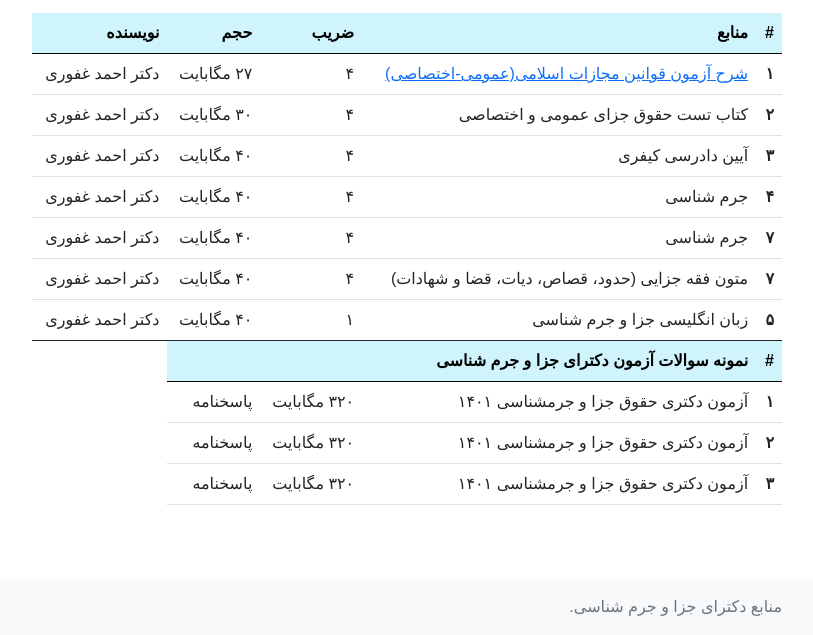
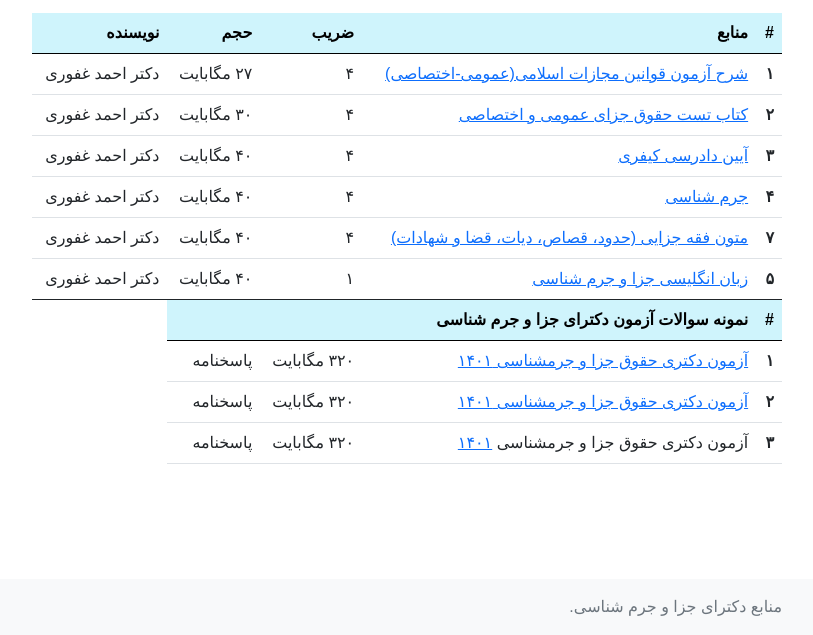
Before and after one commit to noonlawash/pdf, a plain HTML site: page index.html in a window 1280 px wide. Shown: the part 165-800 px from the top of the page, without its empty margins (233-1046 px from the left). Drawn offline with nearby package versions, Linux system fonts and the light colour scheme; some packages are replaced by stand-ins of ours; a script that the page names is missing; a web font is replaced by a local one.

Commit message:
Update index.html

```diff
--- a/index.html
+++ b/index.html
@@ -70,49 +70,42 @@
   <tbody>
     <tr>
       <th scope="row">1</th>
-      <td><a href="https://s33.picofile.com/file/8485204842/jaza_ghafoori.pdf.html" target="_blank">شرح آزمون قوانین مجازات اسلامی(عمومی-اختصاصی)</a></td>
+      <td><a href="https://s33.picofile.com/file/8485204842/jaza_ghafoori.pdf.html" target="_blank">شرح آزمون قوانین مجازات اسلامی(عمومی-اختصاصی)</a></a></td>
 		<td>4</td>
       <td>27 مگابایت</td>
       <td>دکتر احمد غفوری</td>
     </tr>
     <tr>
       <th scope="row">2</th>
-      <td>کتاب تست حقوق جزای عمومی و اختصاصی</td>
+      <td><a href="https://s33.picofile.com/file/8485204842/jaza_ghafoori.pdf.html" target="_blank">کتاب تست حقوق جزای عمومی و اختصاصی</a></td>
 		<td>4</td>
       <td>30 مگابایت</td>
       <td>دکتر احمد غفوری</td>
     </tr>
     <tr>
       <th scope="row">3</th>
-      <td>آیین دادرسی کیفری</td>
+      <td><a href="https://s33.picofile.com/file/8485204842/jaza_ghafoori.pdf.html" target="_blank">آیین دادرسی کیفری</a></td>
 		<td>4</td>
       <td>40 مگابایت</td>
       <td>دکتر احمد غفوری</td>
     </tr>
 	 <tr>
       <th scope="row">4</th>
-      <td>جرم شناسی</td>
+      <td><a href="https://s33.picofile.com/file/8485204842/jaza_ghafoori.pdf.html" target="_blank">جرم شناسی</a></td>
 		 <td>4</td>
       <td>40 مگابایت</td>
       <td>دکتر احمد غفوری</td>
-    </tr>
-	   <tr>
-      <th scope="row">7</th>
-      <td >جرم شناسی</td>
-		 <td>4</td>
-      <td>40 مگابایت</td>
-      <td>دکتر احمد غفوری</td>
-    </tr>
+	 </tr>
 	 <tr>
       <th scope="row">7</th>
-      <td >متون فقه جزایی (حدود، قصاص، دیات، قضا و شهادات)</td>
+      <td ><a href="https://s33.picofile.com/file/8485204842/jaza_ghafoori.pdf.html" target="_blank">متون فقه جزایی (حدود، قصاص، دیات، قضا و شهادات)</a></td>
 		 <td>4</td>
       <td>40 مگابایت</td>
       <td>دکتر احمد غفوری</td>
     </tr>
 	   <tr>
       <th scope="row">5</th>
-      <td>زبان انگلیسی جزا و جرم شناسی</td>
+      <td><a href="https://s33.picofile.com/file/8485204842/jaza_ghafoori.pdf.html" target="_blank">زبان انگلیسی جزا و جرم شناسی</a></td>
 		 <td>1</td>
       <td>40 مگابایت</td>
       <td>دکتر احمد غفوری</td>
@@ -123,18 +116,18 @@
      </thead>
 	 <tr>
       <th scope="row">1</th>
-      <td>آزمون دکتری حقوق جزا و جرمشناسی ۱۴۰۱</td>
+      <td><a href="https://s33.picofile.com/file/8485204842/jaza_ghafoori.pdf.html" target="_blank">آزمون دکتری حقوق جزا و جرمشناسی ۱۴۰۱</a></td>
       <td>320 مگابایت</td>
       <td>پاسخنامه</td>
     </tr>
 	 <tr>
       <th scope="row">2</th>
-      <td>آزمون دکتری حقوق جزا و جرمشناسی ۱۴۰۱</td>
+      <td><a href="https://s33.picofile.com/file/8485204842/jaza_ghafoori.pdf.html" target="_blank">آزمون دکتری حقوق جزا و جرمشناسی ۱۴۰۱</a></td>
       <td>320 مگابایت</td>
       <td>پاسخنامه</td>
     </tr> <tr>
       <th scope="row">3</th>
-      <td>آزمون دکتری حقوق جزا و جرمشناسی ۱۴۰۱</td>
+      <td>آزمون دکتری حقوق جزا و جرمشناسی <a href="https://s33.picofile.com/file/8485204842/jaza_ghafoori.pdf.html" target="_blank">۱۴۰۱</a></td>
       <td>320 مگابایت</td>
       <td>پاسخنامه</td>
     </tr>
```
